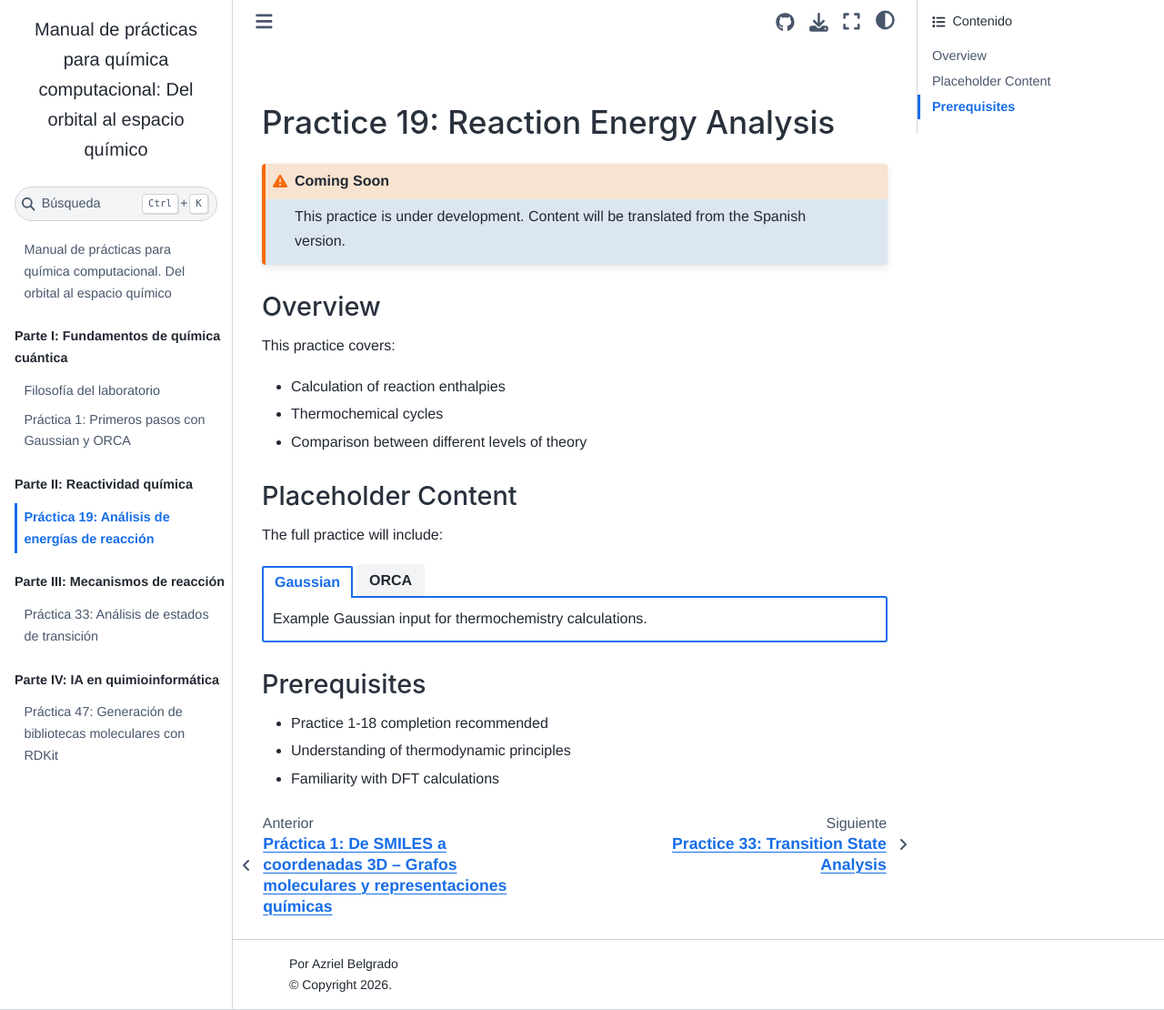
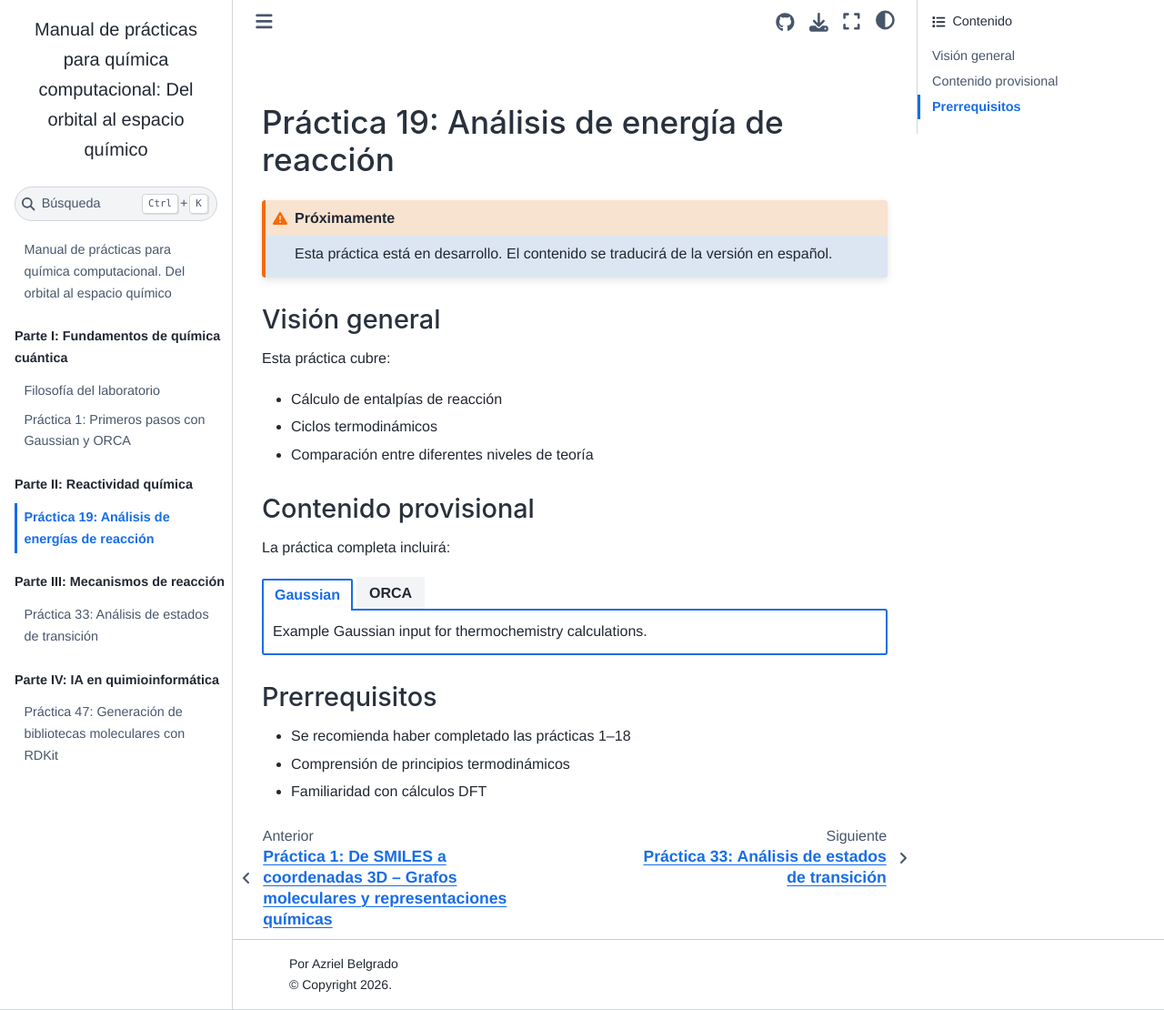
Before and after one commit to Eduardo-Gabriel-Guzman-Lopez/computational-chemistry-book, a Jupyter Book: the page built from part2-reactivity/p19-reaction-analysis.md, in a window 1280 px wide and 1110 px high. Shown: the whole window at 91% size. Built offline with Jupyter Book 1.0.4 settings and Sphinx 7.4.7 and the Sphinx Book theme 1.1.4, drawn with Linux system fonts in a browser that asks for light colours.

Commit message:
Translate summaries, exercises, and placeholders to Spanish

````diff
--- a/part2-reactivity/p19-reaction-analysis.md
+++ b/part2-reactivity/p19-reaction-analysis.md
@@ -1,20 +1,20 @@
-# Practice 19: Reaction Energy Analysis
+# Práctica 19: Análisis de energía de reacción
 
-```{admonition} Coming Soon
+```{admonition} Próximamente
 :class: warning
-This practice is under development. Content will be translated from the Spanish version.
+Esta práctica está en desarrollo. El contenido se traducirá de la versión en español.
 ```
 
-## Overview
+## Visión general
 
-This practice covers:
-- Calculation of reaction enthalpies
-- Thermochemical cycles
-- Comparison between different levels of theory
+Esta práctica cubre:
+- Cálculo de entalpías de reacción
+- Ciclos termodinámicos
+- Comparación entre diferentes niveles de teoría
 
-## Placeholder Content
+## Contenido provisional
 
-The full practice will include:
+La práctica completa incluirá:
 
 ::::{tab-set}
 
@@ -28,8 +28,8 @@ Equivalent ORCA input files.
 
 ::::
 
-## Prerequisites
+## Prerrequisitos
 
-- Practice 1-18 completion recommended
-- Understanding of thermodynamic principles
-- Familiarity with DFT calculations
+- Se recomienda haber completado las prácticas 1–18
+- Comprensión de principios termodinámicos
+- Familiaridad con cálculos DFT
--- a/part3-mechanisms/p33-transition-states.md
+++ b/part3-mechanisms/p33-transition-states.md
@@ -1,20 +1,20 @@
-# Practice 33: Transition State Analysis
+# Práctica 33: Análisis de estados de transición
 
-```{admonition} Coming Soon
+```{admonition} Próximamente
 :class: warning
-This practice is under development. Content will be translated from the Spanish version.
+Esta práctica está en desarrollo. El contenido se traducirá de la versión en español.
 ```
 
-## Overview
+## Visión general
 
-This practice covers:
-- Transition state location and characterization
-- Intrinsic Reaction Coordinate (IRC) calculations
-- Activation energy determination
+Esta práctica cubre:
+- Localización y caracterización de estados de transición
+- Cálculos de trayectoria de reacción intrínseca (IRC)
+- Determinación de energía de activación
 
-## Placeholder Content
+## Contenido provisional
 
-The full practice will include:
+La práctica completa incluirá:
 
 ::::{tab-set}
 
@@ -28,8 +28,8 @@ Equivalent ORCA input files.
 
 ::::
 
-## Prerequisites
+## Prerrequisitos
 
-- Understanding of potential energy surfaces
-- Experience with geometry optimization
-- Knowledge of reaction mechanisms
+- Comprensión de superficies de energía potencial
+- Experiencia con optimización de geometría
+- Conocimiento de mecanismos de reacción
````
Also changed, not shown: part1-foundations/p01-first-steps.md (+16 -16 lines), part4-ai-cheminformatics/p47-molecular-libraries.md (+26 -26 lines).
